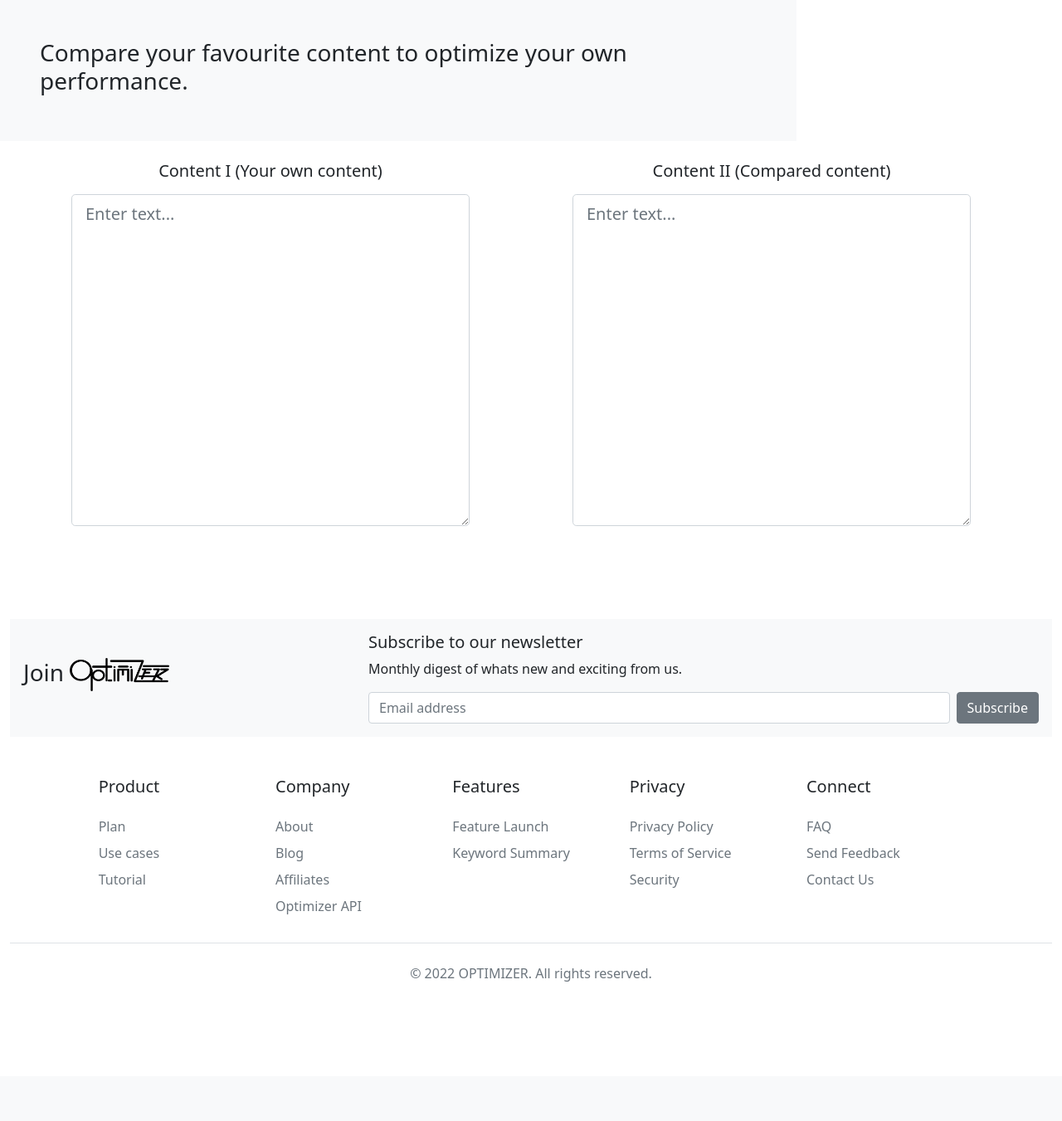
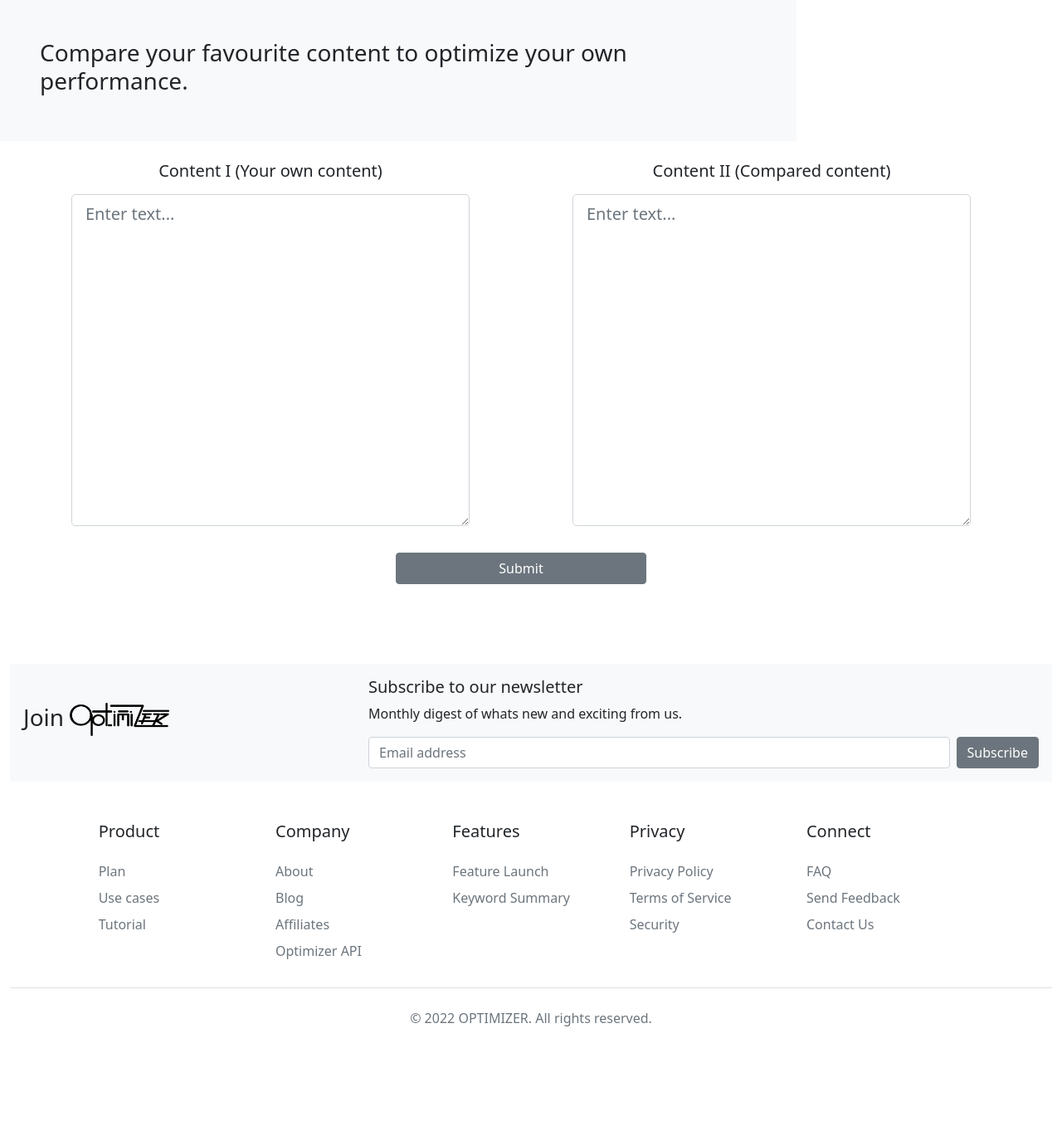
Before and after one commit to SarmSKunatham/Optimizer-font-end, a Flask app: page /product in a window 1280 px wide. Shown: the part 178-1529 px from the top of the page at 83% size. Before the commit the page ends 1361 px from the top, so only its background shows below. Run offline with Flask 2, Linux system fonts and the light colour scheme.

Commit message:
Update product.html

```diff
--- a/NLP_Project/flaskr/templates/blog/product.html
+++ b/NLP_Project/flaskr/templates/blog/product.html
@@ -6,21 +6,23 @@
 {% endblock %}
 {% block header %}<h1 class="text-center mt-3">OUR PRODUCT</h1>{% endblock %}
 {% block content %}
-    <div class='container-fluid'>
+    <form class='container-fluid'>
         <div class='row'>
             <div class="col-9  bg-light p-5">
                 <h3 >Compare your favourite content to optimize your own performance.</h3>
             </div>
         </div>
         <div class="row container-fluid mt-4 mb-4">
-            <div class="col-lg-6 col-sm-12 mx-auto d-flex flex-column bd-highlight mb-3">
+            <div class="col-lg-6 col-sm-12 d-flex flex-column justify-content-center mb-3">
                 <label class="form-label text-center"><h5>Content I (Your own content)</h5></label>
                 <textarea name="floatingTextarea1" class="form-control form-control-lg mx-auto" id="floatingTextarea1" placeholder="Enter text..." style="height: 25rem; width:30rem"></textarea>
             </div>
-            <div class="col-lg-6 col-sm-12 mx-auto d-flex flex-column bd-highlight mb-3">
+            <div class="col-lg-6 col-sm-12 d-flex flex-column justify-content-center mb-3">
                 <label class="form-label text-center"><h5>Content II (Compared content)</h5></label>
                 <textarea name="floatingTextarea1" class="form-control form-control-lg mx-auto" placeholder="Enter text..." id="floatingTextarea2" style="height: 25rem; width:30rem"></textarea>
             </div>
+            <button type="button" class="btn btn-secondary w-25 mt-3 mx-auto" value="submit">Submit</button>
         </div>
-    </div>
+    </form>
+
 {% endblock %}
```
